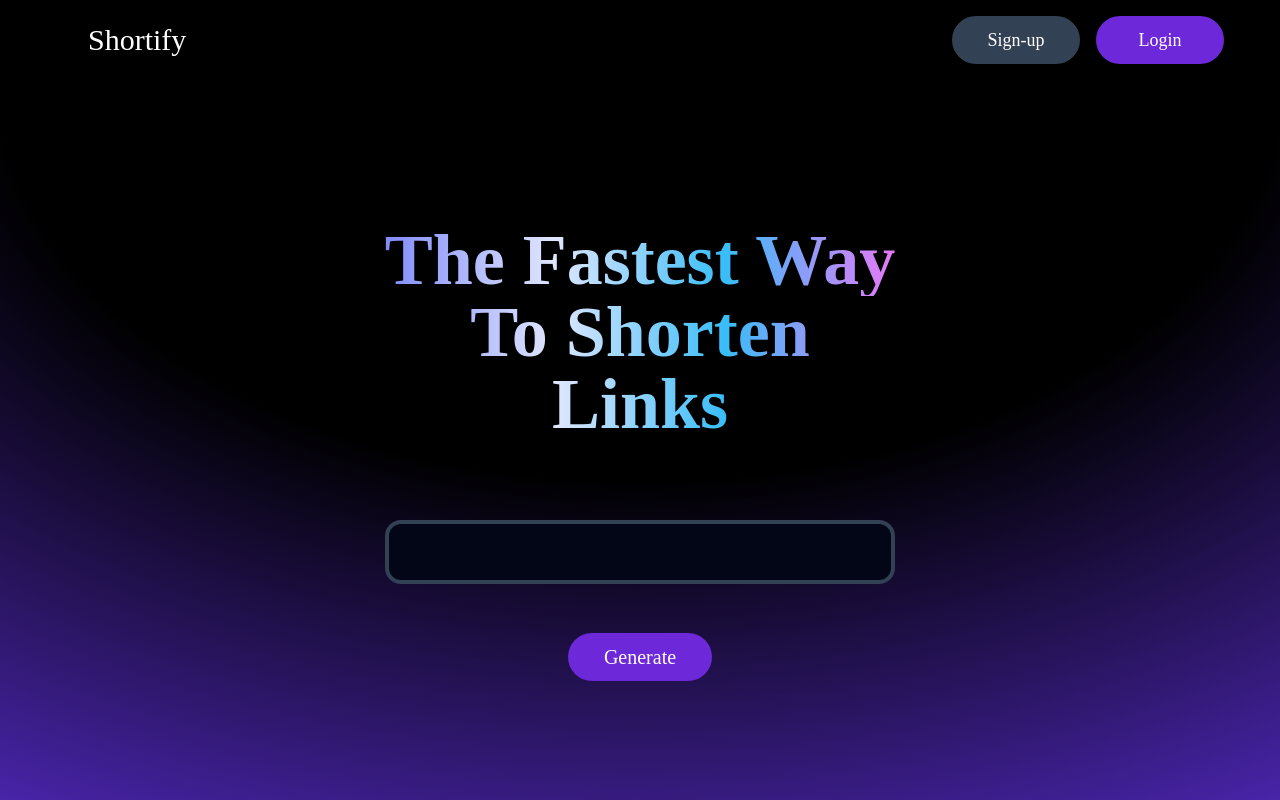
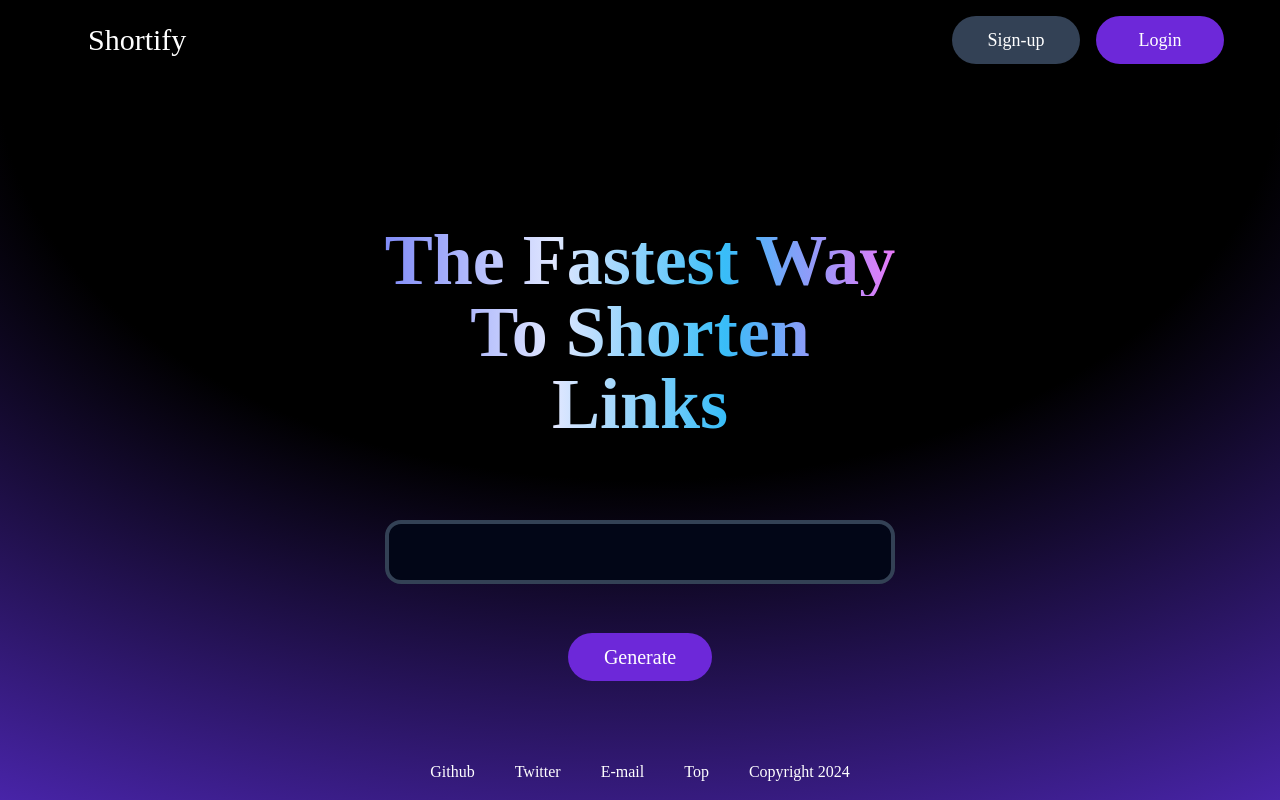
Before and after one commit to mendacium-a11y/Shortify, a React (Vite) app in the folder client/: page / in a window 1280 px wide. Built offline with nearby package versions, Linux system fonts and the light colour scheme; no server answers; a web font is replaced by a local one.

Commit message:
adding a branch

```diff
--- /dev/null
+++ b/client/src/components/Footer.tsx
@@ -0,0 +1,15 @@
+
+
+export default function Footer() {
+  return (
+    <div className="text-white absolute bottom-0 pb-4 pt-4">
+        <ul className="list-none flex gap-10">
+            <li><a target="_blank" rel="noopener noreferrer" href="https://www.github.com/mendacium-a11y/Shortify">Github</a></li>
+            <li><a target="_blank" href="https://twitter.com/Saksham2467">Twitter</a></li>
+            <li><a target="_blank" href="emailto:sakshamsaha1212+shortify@gmail.com">E-mail</a></li>
+            <li><a href="#heading">Top</a></li>
+            <li>Copyright 2024</li>
+        </ul>
+    </div>
+  )
+}
--- a/client/src/components/Navbar.tsx
+++ b/client/src/components/Navbar.tsx
@@ -15,7 +15,7 @@ export default function Navbar() {
 
   return (
     // <nav className='bg-slate-950 h-[12vh] my-auto text-white flex items-center'>
-    <div className='flex flex-row pe-4 sm:px-12 text-white py-4 justify-between items-center w-100 bg-black h-[10vh]'>
+    <div id="heading" className='flex flex-row pe-4 sm:px-12 text-white py-4 justify-between items-center w-100 bg-black h-[10vh]'>
       <div className='px-10'>
         <h1 className='text-3xl'>Shortify</h1>
       </div>
--- a/client/src/pages/Home.tsx
+++ b/client/src/pages/Home.tsx
@@ -13,6 +13,7 @@ import {
   DialogTrigger,
 } from "@/components/ui/dialog"
 import { Skeleton } from "@/components/ui/skeleton"
+import Footer from '@/components/Footer';
 
 export default function Home() {
   const [url, setUrl] = useState<string>('')
@@ -108,6 +109,7 @@ export default function Home() {
           </Dialog>
 
         </div>
+      <Footer/>
       </div >
 
     </>
```
